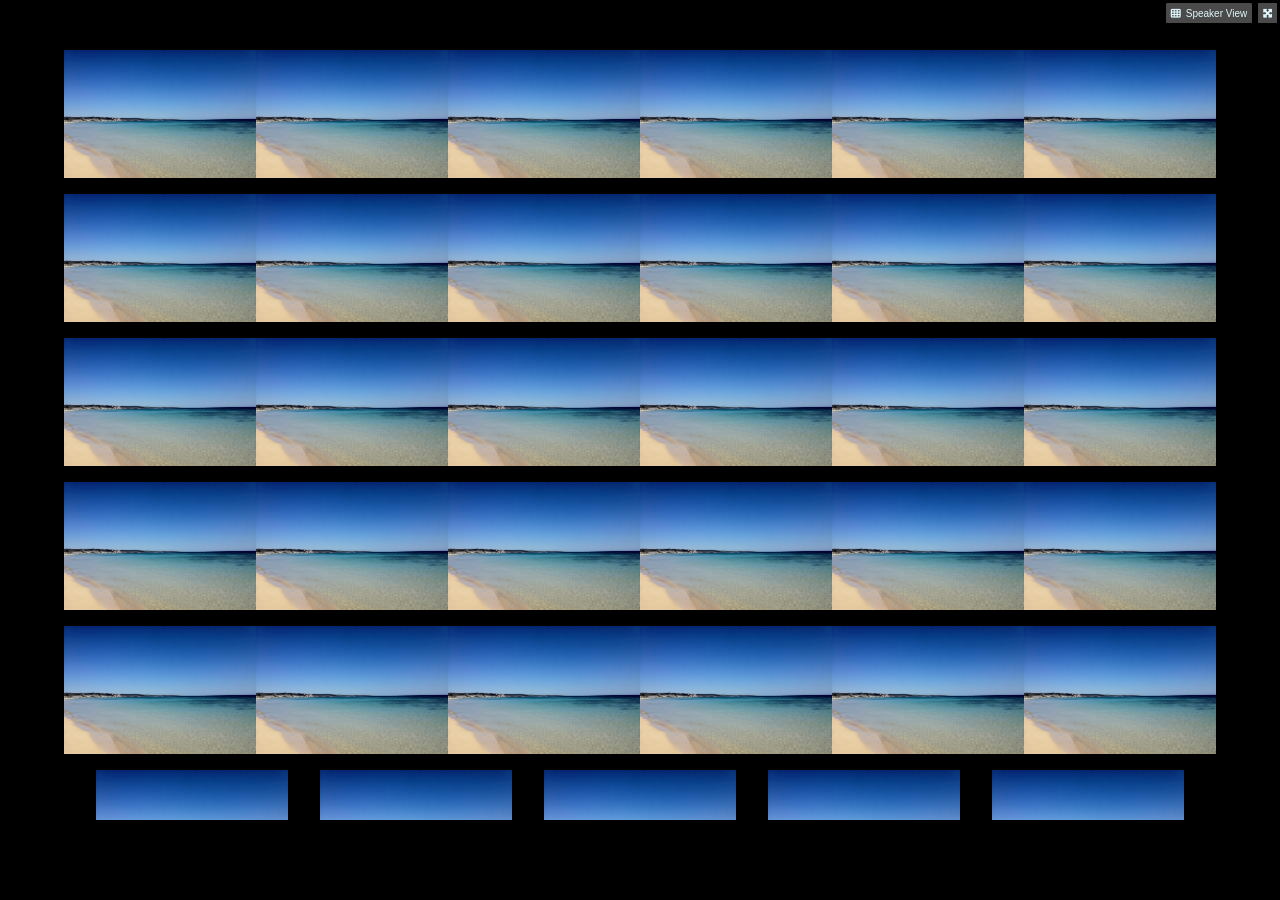
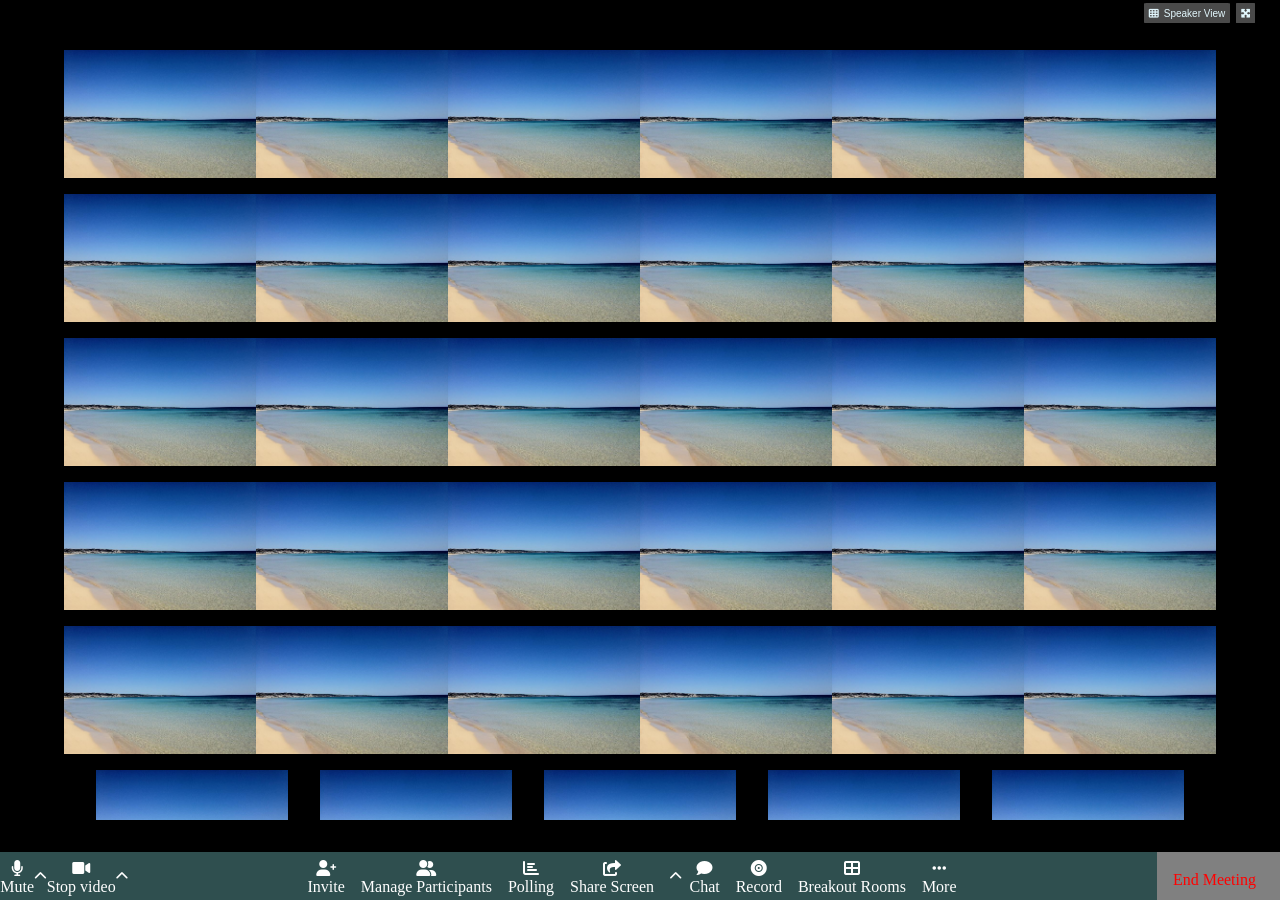
Before and after one commit to aquariusboy91/html-css-zoom, a plain HTML site: page index.html in a window 1280 px wide. Before the commit the page ends 820 px from the top, so only its background shows below. Drawn offline with Linux system fonts and the light colour scheme.

Commit message:
add-footer

```diff
--- a/css/style.css
+++ b/css/style.css
@@ -12,6 +12,7 @@ header {
 
 body {
     background-color: black;
+    font-size: 100%;
 }
 .nav-flexato {
     display: flex;
@@ -33,9 +34,14 @@ body {
 
 }
 
+.nav-btn.margin {
+    margin-right: 2.5em;
+}
+
 .sv-pdn {
     padding-left: 0.5em;
 }
+
 
 .main-flexato {
     display: flex;
@@ -58,3 +64,88 @@ body {
     background-repeat: no-repeat;
     margin-bottom: 1em;
 }
+
+.nav-footer {
+    height: 3em;
+    width: 100vw;
+    background-color: darkslategrey;
+    margin-top: 2em;
+    display: flex;
+    color: white;
+    overflow: hidden;
+
+}
+
+.f-nav-sx {
+    display: flex;
+    width: 10%;
+    justify-content: space-around;
+    flex-wrap: wrap;
+    align-content: center;
+    flex-wrap: nowrap;
+    padding-top: 0.5em;
+}
+
+.f-nav-sx span {
+    display: block;
+    text-align: center;
+}
+
+.arrow-up {
+    line-height: 2em;
+}
+
+.fas.fa-chevron-up {
+    font-size: small;
+}
+
+.f-nav-center {
+    display: flex;
+    width: 10em;
+    justify-content: space-around;
+    flex-wrap: wrap;
+    align-content: center;
+    width: 80%;
+    justify-content: center;
+    flex-wrap: nowrap;
+    padding-top: 0.5em;
+}
+
+.f-nav-dx {
+    display: flex;
+    width: 10em;
+    justify-content: flex-end;
+    flex-wrap: wrap;
+    align-content: center;
+    width: 10%;
+    flex-wrap: nowrap;
+
+
+}
+
+.f-nav-center span {
+    display: block;
+    text-align: center;
+}
+
+.f-nav-center div{
+    padding-right: 0.5em;
+    max-width: 100%;
+
+}
+
+.f-nav-dx span {
+    padding-right: 1.5em;
+    padding-left: 1em;
+    line-height: 3.5em;
+}
+
+.end-meeting {
+    height: 100%;
+    background-color: gray;
+    color: red;
+}
+
+footer {
+    overflow: hidden;
+}
--- a/index.html
+++ b/index.html
@@ -12,7 +12,7 @@
     <header>
         <nav class="nav-flexato">
             <button class="nav-btn"><i class="fas fa-th"></i><span class="sv-pdn">Speaker View</span></button>
-            <button class="nav-btn"><i class="fas fa-expand-arrows-alt"></i></button>
+            <button class="nav-btn margin"><i class="fas fa-expand-arrows-alt"></i></button>
         </nav>
     </header>
     <main class="main-flexato">
@@ -53,7 +53,51 @@
         <div class="call-view"></div>
 
     </main>
-    <footer></footer>
+    <footer>
+        <div class ="nav-footer">
+            <div class="f-nav-sx">
+                <div>
+                    <div><span><i class="fas fa-microphone"></i></span>Mute</div>
+                </div>
+                <div class="arrow-up"><i class="fas fa-chevron-up"></i></div>
+                <div><span><i class="fas fa-video"></i></span>Stop video</div>
+                <div class="arrow-up"><i class="fas fa-chevron-up"></i></div>
+
+
+            </div>
+            <div class="f-nav-center">
+                <div>
+                    <div><span><i class="fas fa-user-plus"></i></span>Invite</div>
+                </div>
+                <div>
+                    <div><span><i class="fas fa-user-friends"></i></span>Manage Participants</div>
+                </div>
+                <div>
+                    <div><span><i class="fas fa-chart-bar"></i></span>Polling</div>
+                </div>
+                <div>
+                    <div><span><i class="fas fa-share-square"></i></span>Share Screen</div>
+                </div>
+                <div class="arrow-up"><i class="fas fa-chevron-up"></i></div>
+                <div>
+                    <div><span><i class="fas fa-comment"></i></span>Chat</div>
+                </div>
+                <div>
+                    <div><span><i class="fas fa-record-vinyl"></i></span>Record</div>
+                </div>
+                <div>
+                    <div><span><i class="fas fa-th-large"></i></span>Breakout Rooms</div>
+                </div>
+                <div>
+                    <div><span><i class="fas fa-ellipsis-h"></i></span>More</div>
+                </div>
+            </div>
+            <div class="f-nav-dx">
+                <div class="end-meeting"><span>End Meeting</span></div>
+            </div>
+        </div>
+
+    </footer>
 
 </body>
 </html>
```
